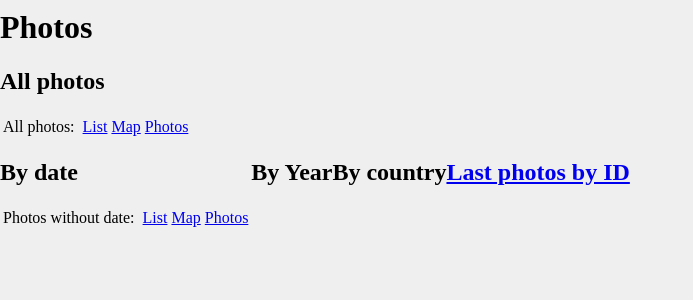
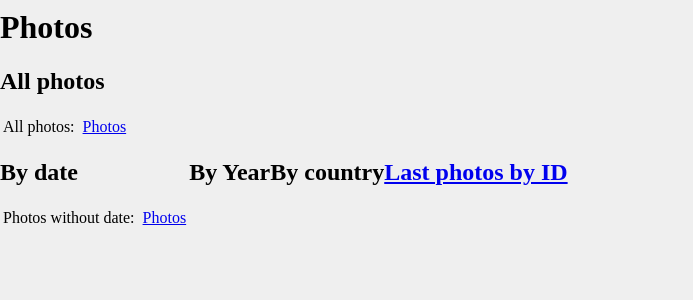
Before and after one commit to baruselli/gps_tracks, a Django app: template photos/templates/photos/photo_index_gen.html in a window 1280 px wide. Shown: the part 42-342 px from the top of the page, without its empty margins (0-693 px from the left). Run offline with Django 3.2, Linux system fonts and the light colour scheme; the template is opened without the code that fills it, so the values that code supplies are empty; some libraries are stand-ins or nearby versions.

Commit message:
fix photos urls

```diff
--- a/base/templates/base/index.html
+++ b/base/templates/base/index.html
@@ -233,8 +233,7 @@
 <h2>
     <a href="{% url 'photos_show' %}?by_id=50">Last Photos</a></div>
 </h2>
-<!-- <div style="float:left"><a href="{% url 'photo_index' %}?n_days= 30 ">Last 30 days</a></div> -->
-<form method="GET" action="{% url 'photo_index' %}" id="searchform_p">
+<form method="GET" action="{% url 'photos_show' %}" id="searchform_p">
 <input class="searchfield" id="searchbox1_p" name="name" type="text" value="" placeholder="Name"/>
 <input type="submit" value="Search">
 </form>
--- a/photos/templates/photos/photo_index_gen.html
+++ b/photos/templates/photos/photo_index_gen.html
@@ -22,8 +22,6 @@
 <tr>
     <td>All photos: </td>
     <td>{{all_photos}}</td>
-    <td><a href="{% url 'photo_index' %}">List</a></td>
-    <td><a href="{% url 'photos_map' %}">Map</a></td>
     <td><a href="{% url 'photos_show' %}">Photos</a></td>
     </tr>
 </table>
@@ -36,16 +34,12 @@
 <tr>
     <td>Last {{n_days}} days: </td>
     <td>{{n_photos}}</td>
-    <td><a href="{% url 'photo_index' %}?n_days={{n_days}}">List</a></td>
-    <td><a href="{% url 'photos_map' %}?n_days={{n_days}}">Map</a></td>
     <td><a href="{% url 'photos_show' %}?n_days={{n_days}}">Photos</a></td>
 </tr>
 {%endfor%}
 <tr>
     <td>Photos without date: </td>
     <td>{{nulldate_photos}}</td>
-    <td><a href="{% url 'photo_index' %}?n_days=-1">List</a></td>
-    <td><a href="{% url 'photos_map' %}?n_days=-1">Map</a></td>
     <td><a href="{% url 'photos_show' %}?n_days=-1">Photos</a></td>
 </tr>
 </table>
@@ -61,8 +55,6 @@
 <tr>
     <td>{{a.year}}: </td>
     <td>{{a.n_photos}}</td>
-    <td><a href="{% url 'photo_index' %}?year={{a.year}}">List</a></td>
-    <td><a href="{% url 'photos_map' %}?year={{a.year}}">Map</a></td>
     <td><a href="{% url 'photos_show' %}?year={{a.year}}">Photos</a></td>
     {%endif%}
 </tr>
@@ -79,8 +71,6 @@
 <tr>
     <td>{%if c%}{{c}} {%else%} No country {%endif%}: </td>
     <td>{{n_photos}}</td>
-    <td><a href="{% url 'photo_index' %}?country={{c}}">List</a></td>
-    <td><a href="{% url 'photos_map' %}?country={{c}}">Map</a></td>
     <td><a href="{% url 'photos_show' %}?country={{c}}">Photos</a></td>
 </tr>
 {%endfor%}
@@ -89,22 +79,10 @@
 
 
 
-    <h2><a href="{% url 'photo_index' %}?by_id=100">Last photos by ID</a></h2>
+    <h2><a href="{% url 'photos_show' %}?by_id=100">Last photos by ID</a></h2>
 
 <div style="clear: left";></div>
 <div style="float: left";>
-<!-- <h2>Search</h2>
-<form method="GET" action="{% url 'photo_index' %}" id="searchform">
-    <input class="searchfield" id="searchbox1" name="name" type="text" value="" placeholder="Name"/>
-    <input class="searchfield" id="searchbox10" name="q" type="text" value="" placeholder="Infos/Description/Address"/>
-    <input class="searchfield" id="searchbox2" name="n_days" type="text" value="" placeholder="Last n days"/>
-    <input class="searchfield" id="searchbox3" name="year" type="text" value="" placeholder="Year"/>
-    <input class="searchfield" id="searchbox5" name="country" type="text" value="" placeholder="Country"/>
-    <input class="searchfield" id="searchbox8" name="min_date" type="date" value="" placeholder="Min date"/>
-    <input class="searchfield" id="searchbox9" name="max_date" type="date" value="" placeholder="Max date"/>
-    <input type="submit" value="Search">
-</form>
-</div> -->
 {% endblock %}
 
 {% block js %}
```
